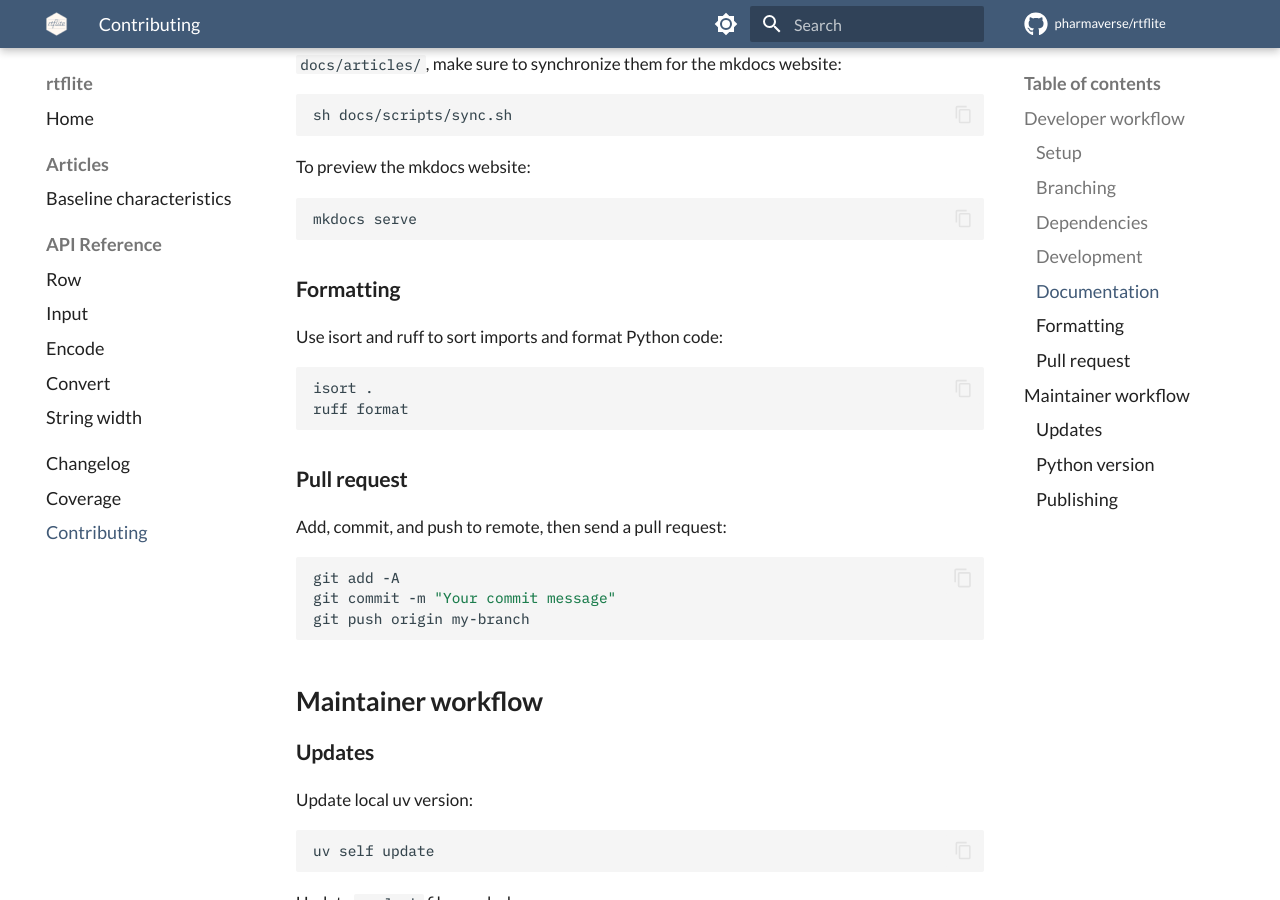
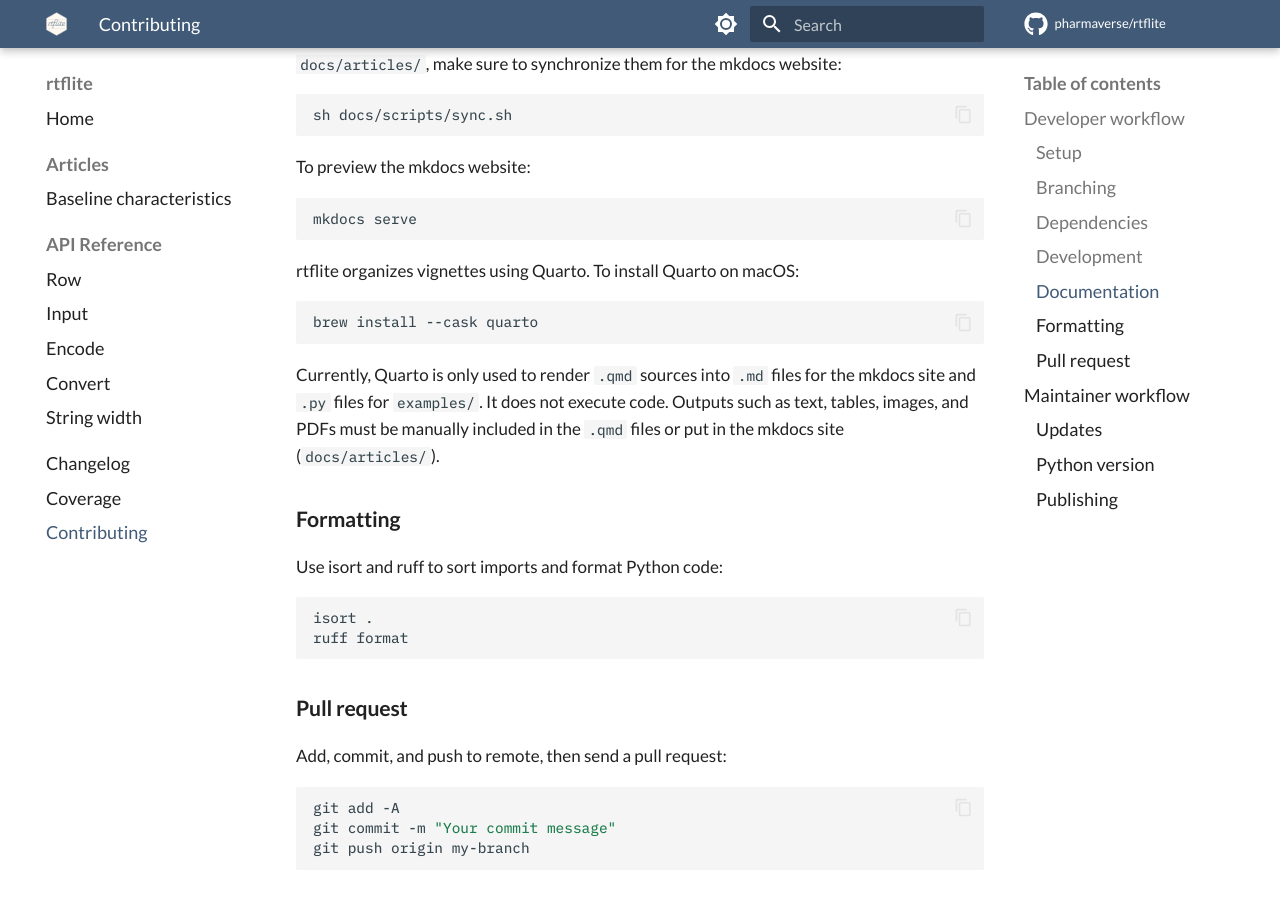
Before and after one commit to pharmaverse/rtflite, an MkDocs documentation site: the page built from docs/contributing.md, in a window 1280 px wide and 900 px high, scrolled down 1409 px. Built offline with MkDocs 1.6.1 and Material for MkDocs 9.7.7, drawn with Linux system fonts in a browser that asks for light colours; comment, search, counter and statistics services are not loaded.

Commit message:
Add section on Quarto usage

````diff
--- a/docs/contributing.md
+++ b/docs/contributing.md
@@ -77,6 +77,18 @@ To preview the mkdocs website:
 mkdocs serve
 ```
 
+rtflite organizes vignettes using Quarto. To install Quarto on macOS:
+
+```bash
+brew install --cask quarto
+```
+
+Currently, Quarto is only used to render `.qmd` sources into `.md`
+files for the mkdocs site and `.py` files for `examples/`.
+It does not execute code. Outputs such as text, tables, images, and PDFs
+must be manually included in the `.qmd` files or put in the mkdocs site
+(`docs/articles/`).
+
 ### Formatting
 
 Use isort and ruff to sort imports and format Python code:
````
Also changed, not shown: CONTRIBUTING.md (+12 -0 lines).
